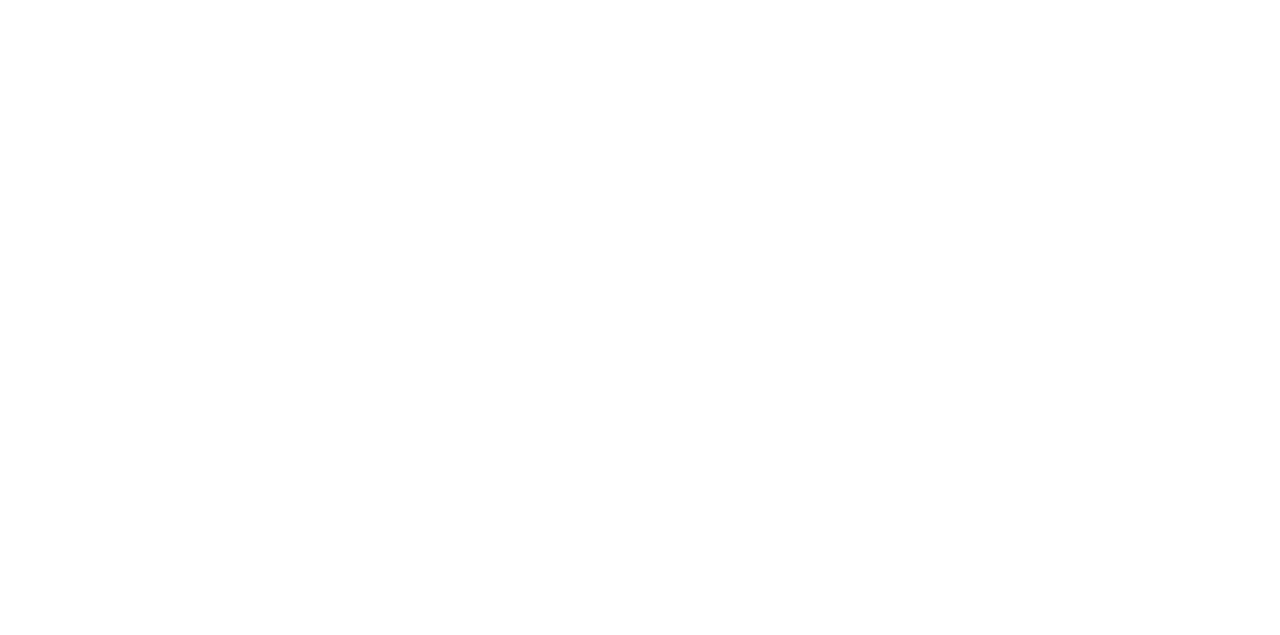
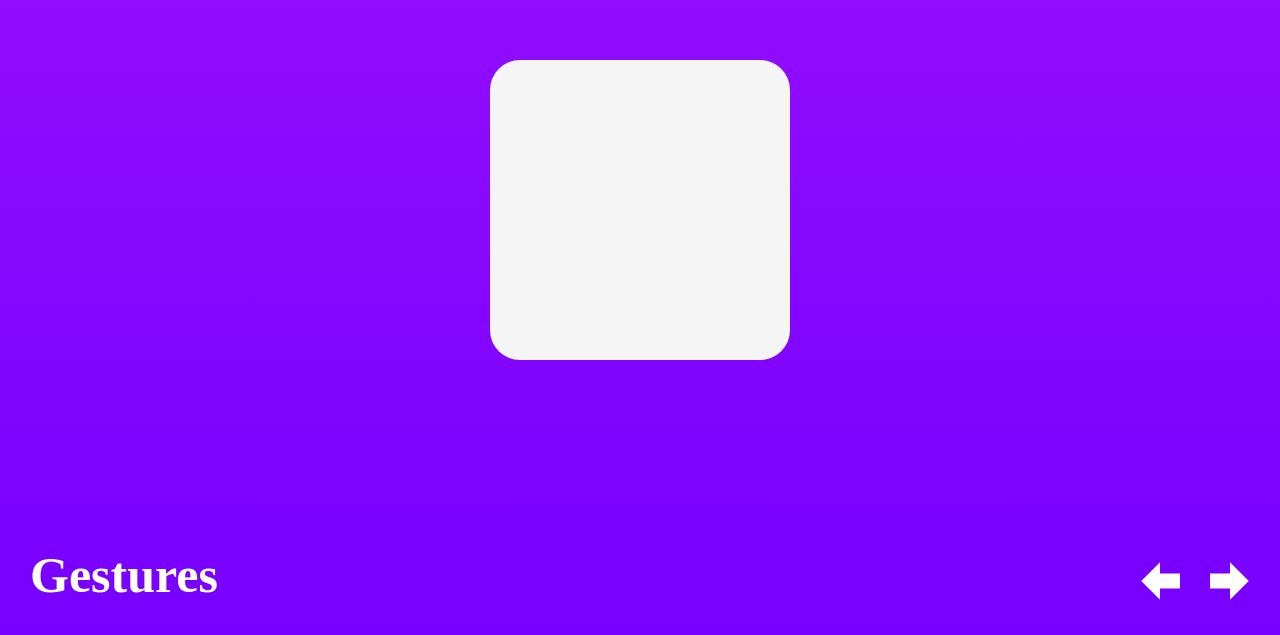
Before and after one commit to munseunggyu/framer__motion, a React (Create React App) app: page /gestures in a window 1280 px wide. Before the commit this address had no page. Shown: the part 165-800 px from the top of the page. Built offline with nearby package versions, Linux system fonts and the light colour scheme.

Commit message:
Add Gestures components

```diff
--- a/src/App.tsx
+++ b/src/App.tsx
@@ -2,6 +2,8 @@
 import { Route, Routes } from 'react-router-dom';
 import styled, { createGlobalStyle } from 'styled-components';
 import Animation from './Components/Animation';
+import Drag from './Components/Drag';
+import Gestures from './Components/Gestures';
 import Variants from './Components/Variants';
 
 const GlobalStyle = createGlobalStyle`
@@ -64,6 +66,8 @@
       <Routes>
         <Route path='/' element={<Animation />} />
 		<Route path='variants' element={<Variants /> } />
+		<Route path='gestures' element={<Gestures /> } />
+		<Route path='drag' element={<Drag /> } />
       </Routes>
     </>
   );
--- a/src/Components/Animation.tsx
+++ b/src/Components/Animation.tsx
@@ -13,11 +13,11 @@
 position:relative;
 `;
 
-const Box = styled(motion.div)`
+export const Box = styled(motion.div)`
   background-color:whitesmoke;
   width:300px;
   height:300px;
-  border-radius:20px;
+  border-radius:30px;
   margin-bottom:50px;
 `;
 
@@ -62,8 +62,9 @@
 export const refresh = () => window.location.reload()
 
 function Animation(){
-  const navigate = useNavigate()
-  const nextPage = () => navigate('variants')
+ const navigate = useNavigate()
+ const nextPage = () => navigate('variants')
+
   return (
     <Wrapper
     style={{
--- /dev/null
+++ b/src/Components/Drag.tsx
@@ -0,0 +1,6 @@
+
+function Drag(){
+    return null;
+}
+
+export default Drag
--- /dev/null
+++ b/src/Components/Gestures.tsx
@@ -0,0 +1,38 @@
+import { ImArrowLeft, ImArrowRight } from "react-icons/im";
+import { useNavigate } from "react-router-dom";
+import { Box, Next, Title, Wrapper } from "./Animation";
+import { Prev } from "./Variants";
+
+function Gestures(){
+  const navigate = useNavigate()
+  const nextPage = () => navigate('/drag')
+  const prevPage = () => navigate('/variants')
+  return (
+    <Wrapper
+      style={{
+        background:'linear-gradient(RGB(152, 16, 254),RGB(119, 0, 255))'
+        }}
+    >
+      <Box
+        whileHover={{
+          rotateZ:90,
+        }}
+        whileTap={{
+          scale:.7,
+          borderRadius:'50%',
+        }}
+      />
+      <Title>
+        Gestures
+      </Title>
+      <Prev onClick={prevPage}>
+       <ImArrowLeft size='40' color='white' />
+      </Prev>
+      <Next onClick={nextPage}>
+      <ImArrowRight size='40' color='white' />
+      </Next>
+    </Wrapper>
+  );
+}
+
+export default Gestures;
--- a/src/Components/Variants.tsx
+++ b/src/Components/Variants.tsx
@@ -1,6 +1,7 @@
 import { motion } from "framer-motion";
-import { ImArrowRight } from "react-icons/im";
+import { ImArrowLeft, ImArrowRight } from "react-icons/im";
 import { IoMdRefresh } from "react-icons/io";
+import { useNavigate } from "react-router-dom";
 import styled from "styled-components";
 import { Btn, Next, refresh, Title, Wrapper } from "./Animation";
 
@@ -8,7 +9,7 @@
 background-color:rgba(0,0,0,0.2);
   width:300px;
   height:300px;
-  border-radius:20px;
+  border-radius:30px;
   margin-bottom:50px;
   display: grid;
   grid-template-columns:repeat(2,1fr);
@@ -19,6 +20,11 @@
   height:70%;
   background-color:whitesmoke;
   border-radius:50%;
+`
+export const Prev = styled.div`
+  position:absolute;
+  right:100px;
+  bottom:30px;
 `
 const ballWrapperVariants = {
   hidden :{
@@ -45,6 +51,9 @@
 }
 
 function Variants(){
+  const navigate = useNavigate()
+  const nextPage = () => navigate('/gestures')
+  const prevPage = () => navigate('/')
   return (
     <Wrapper
       style={{background:'linear-gradient(RGB(218, 0, 238),RGB(165, 14, 252))'}}
@@ -66,7 +75,10 @@
         <IoMdRefresh size='25' color="white" />
       </Btn>
       <Title>Variants</Title>
-      <Next>
+      <Prev onClick={prevPage}>
+        <ImArrowLeft size='40' color='white' />
+      </Prev>
+      <Next onClick={nextPage}>
        <ImArrowRight size='40' color='white' />
       </Next>
     </Wrapper>
```
